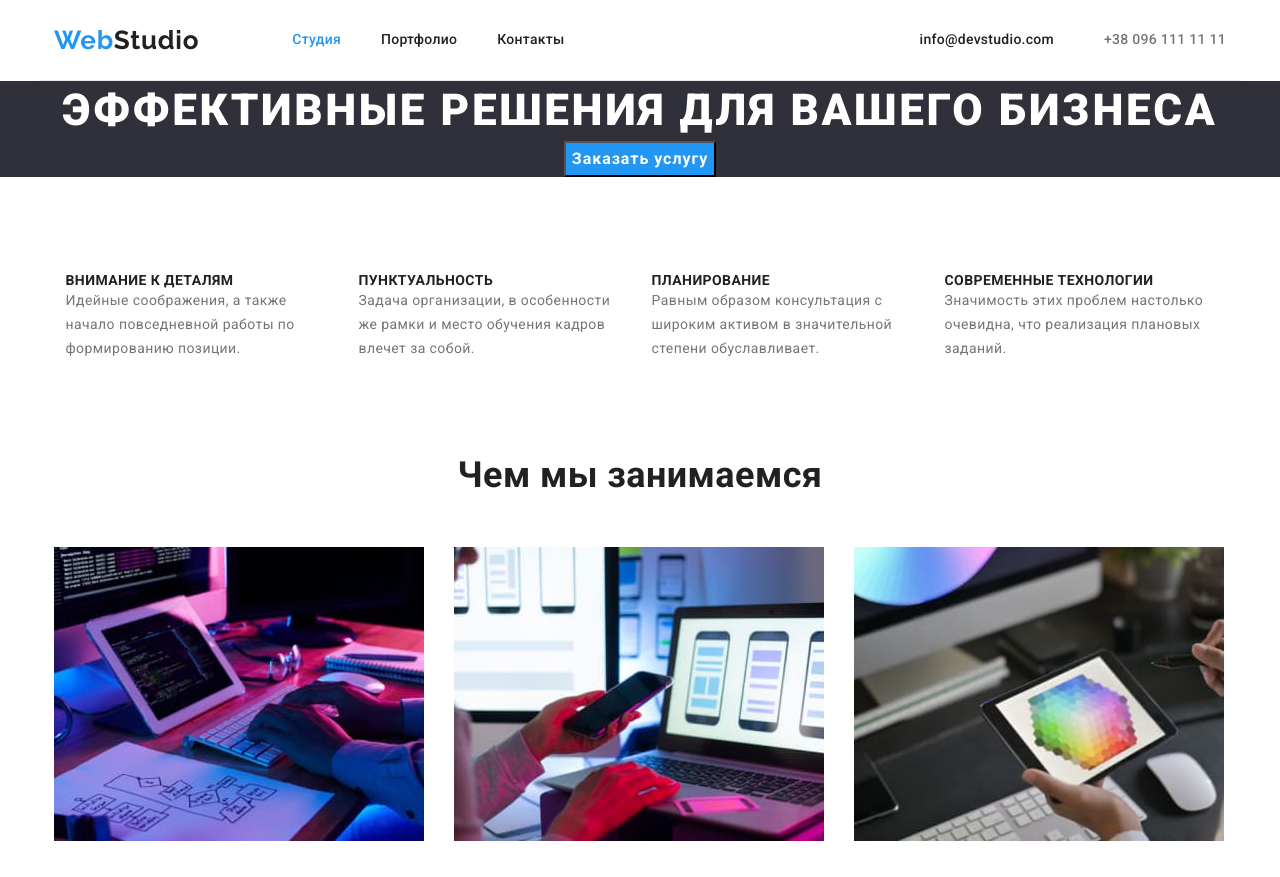
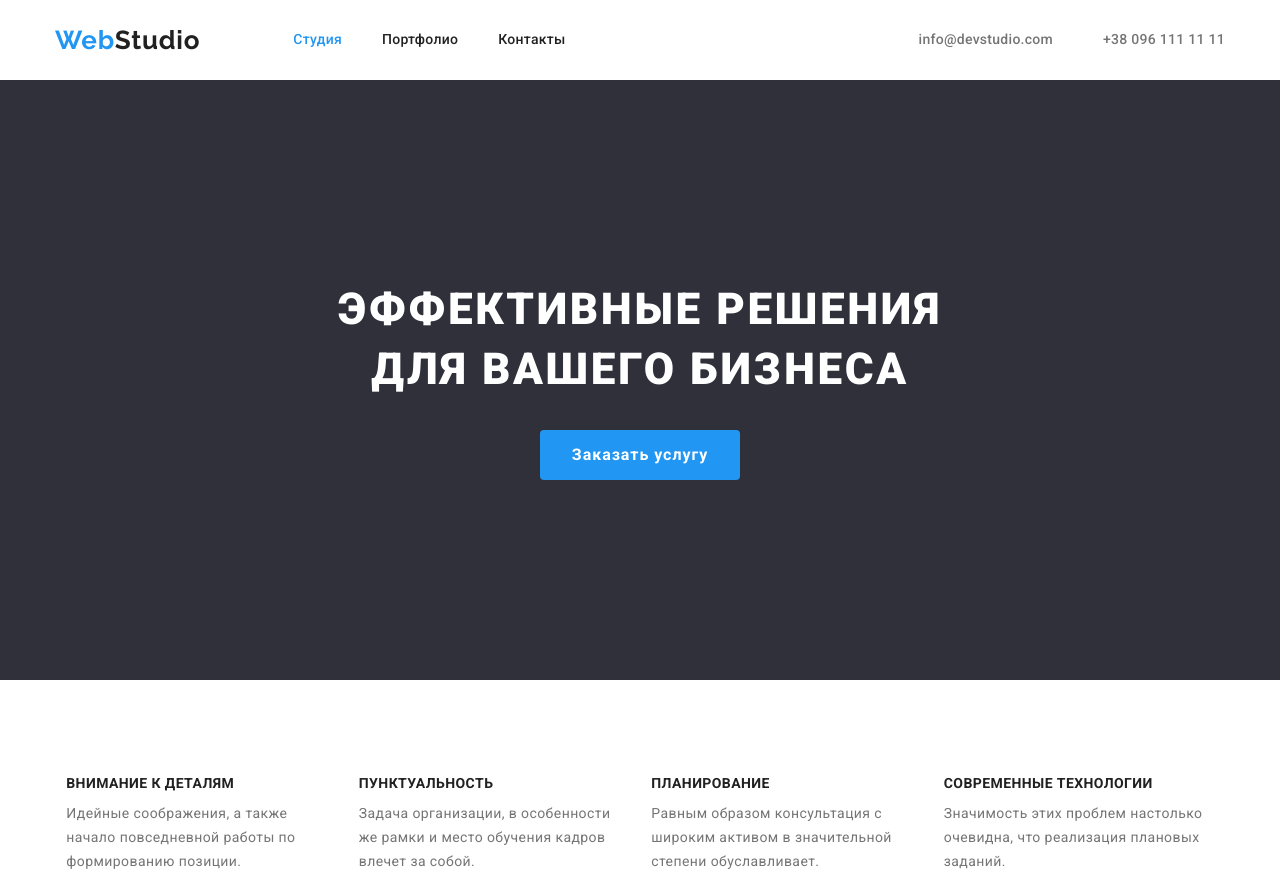
Before and after one commit to Heinti/goit-markup-hw-03, a plain HTML site: page index.html in a window 1280 px wide. Shown: the top 877 px of the page. Drawn offline with nearby package versions, Linux system fonts and the light colour scheme.

Commit message:
fixes
hero, title  padding-margin

```diff
--- a/css/style.css
+++ b/css/style.css
@@ -57,7 +57,7 @@ padding: 0;
 }
 
 .container{
-     width: 1202px;    /*тут були борти 1піксель, тому довелось підлатати на колінці*/
+     width: 1200px;    /*тут були борти 1піксель, тому довелось підлатати на колінці*/
     padding-left: 15px ;
     padding-right: 15px;
     margin-left: auto;
@@ -97,6 +97,8 @@ padding: 0;
 }
 
 .header-contacts{
+    letter-spacing: 0.02em;
+
     display: flex;
     margin-left: auto;
 }
@@ -108,8 +110,8 @@ padding: 0;
     color:var(--primary-color);
 }
 
-.header-nav .tel{
-    color:var(--grey-color)
+.header-contacts .link{
+    color: var(--grey-color);
 }
 
 /* logo */
@@ -155,6 +157,9 @@ letter-spacing: 0.02em;
 .hero{
 background-color: var(--dark-bg-color);
 text-align: center;
+
+padding-top: 200px;
+padding-bottom: 200px;
 }
 
 .hero-text{
@@ -164,6 +169,10 @@ line-height: 1.36;
 letter-spacing: 0.06em;
 text-transform: uppercase;
 color: var(--white-color);
+
+width: 696px;
+margin: auto;
+margin-bottom: 30px;
 }
 
 .hero-btn{
@@ -172,7 +181,11 @@ font-size: 16px;
 line-height: 1.88;
 letter-spacing: 0.06em;
 color: #FFFFFF;
+
+border-radius: 4px;
 background-color: var(--accent-color);
+padding: 10px 32px;
+border: none;
 
 }
 .hero-btn:hover,
@@ -206,6 +219,7 @@ cursor: pointer;
 
 .benefits__item{
 width: 270px;
+
 }
 
 .benefits-title{
@@ -214,6 +228,8 @@ font-size: 14px;
 line-height: 1.33;
 text-transform: uppercase;
 color: var(--primary-color);
+
+margin-bottom: 10px;
 }
 
 
@@ -249,7 +265,7 @@ color: var(--primary-color);
 
 
 .work__img:not(:last-child){
-    padding-right: 30px;
+    margin-right: 30px;
 }
 
 
@@ -271,6 +287,14 @@ margin-bottom: 50px;
 
 .team-list{
     display: flex;
+}
+
+.team__item{
+    background: #FFFFFF;
+    box-shadow: 0px 1px 3px rgba(0, 0, 0, 0.12),
+    0px 1px 1px rgba(0, 0, 0, 0.14),
+    0px 2px 1px rgba(0, 0, 0, 0.2);
+    border-radius: 0px 0px 4px 4px;
 }
 
 .team__item:not(:last-child){
@@ -391,6 +415,8 @@ line-height: 2;
 letter-spacing: 0.06em;
 color: var(--primary-color);
 
+
+margin-bottom: 4px;
 }
 
 .gallery-item-text{
@@ -434,7 +460,7 @@ color: var(--white-color);
 line-height: 1.71;
 font-style: normal;
 
-padding-bottom: 9px;
+margin-bottom: 9px;
 }
 
 .address-mail{
@@ -443,7 +469,7 @@ line-height: 1.71;
 font-style: normal;
 
 display: block;
-padding-bottom: 9px;
+margin-bottom: 9px;
 }
 
 .address-tel{
--- a/index.html
+++ b/index.html
@@ -20,8 +20,8 @@
   </head>
   <body>
     <!-- shapka -->
-    <header class="header">
-      <div class="container head-line ">
+    <header class="header ">
+      <div class="container  ">
       <nav class="header-nav">
         <a class="header-logo link" href="./index.html"><span class="blue-logo">Web</span>Studio</a>
         <ul class="header-list ul">
@@ -37,7 +37,7 @@
         </ul>
         <ul class="header-contacts ul">
           <li class="contacts-item">
-            <a class="link" href="mailto:info@devstudio.com">info@devstudio.com</a>
+            <a class=" link" href="mailto:info@devstudio.com">info@devstudio.com</a>
           </li>
           <li class="contacts-item">
             <a class="tel  link" href="tel:+380961111111">+38 096 111 11 11</a>
```
Also changed, not shown: portfolio.html (+2 -2 lines).
